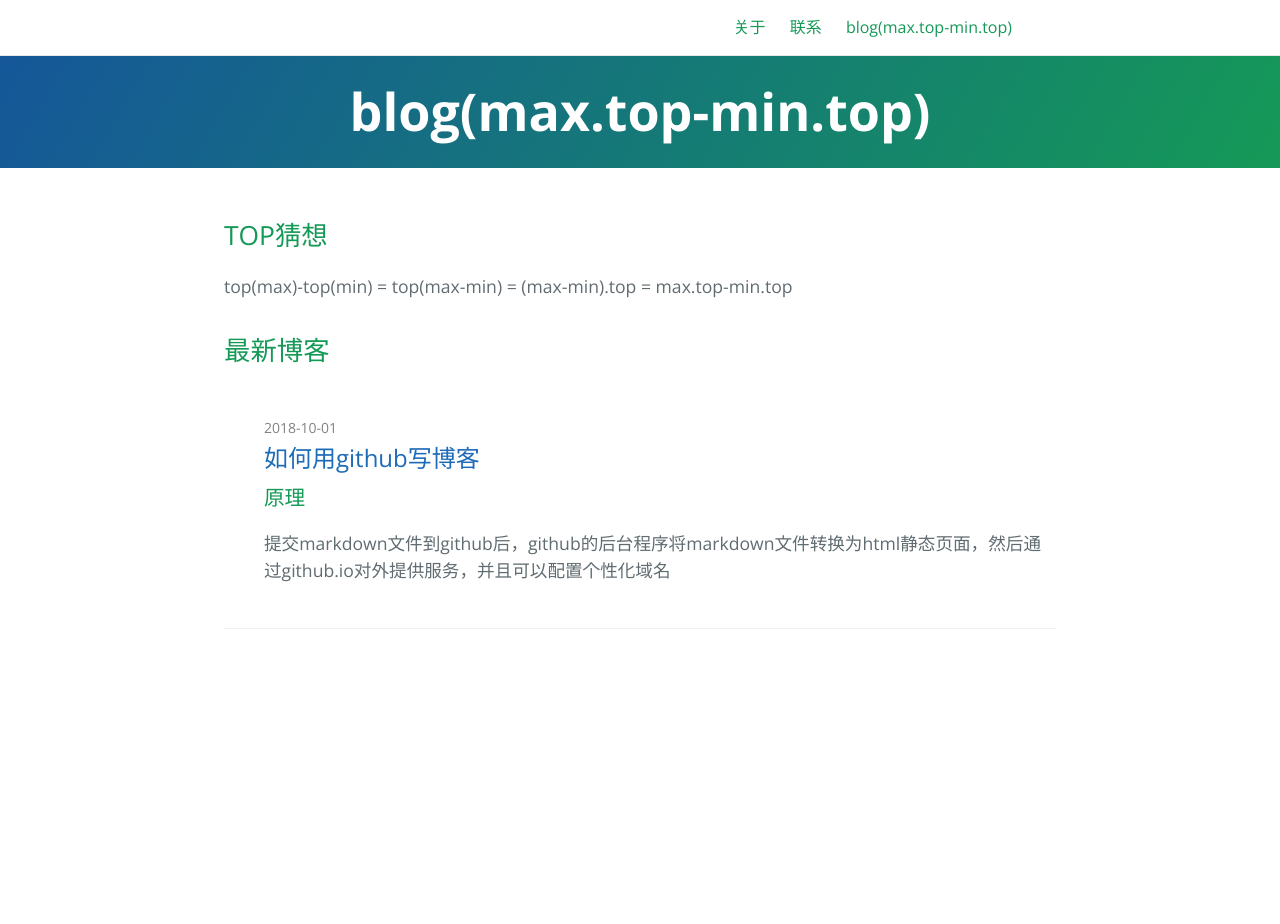
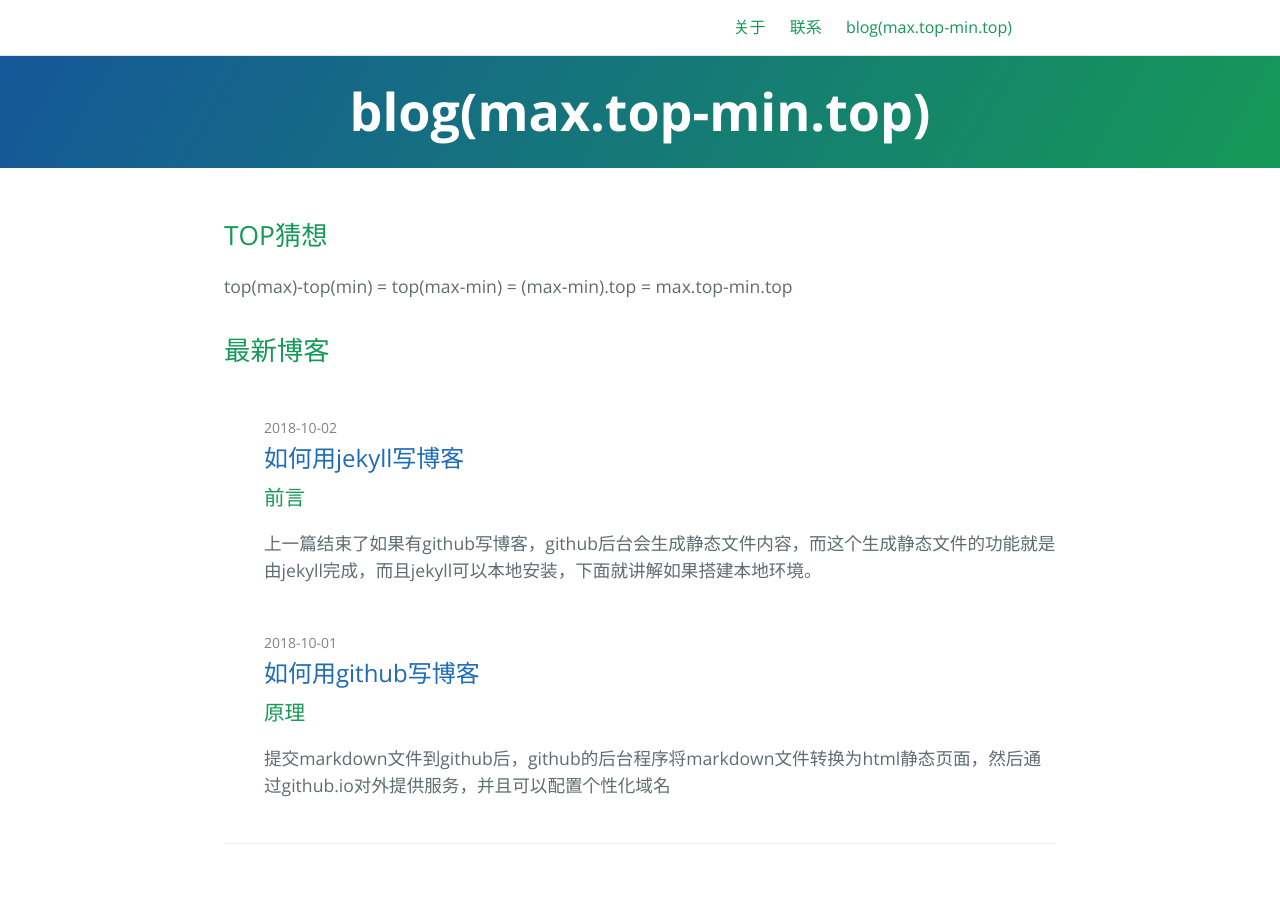
Before and after one commit to shangqianliu/jekyll.321zou.com, a Jekyll site: the page built from index.md, in a window 1280 px wide. Built offline with Jekyll 4.4.1, drawn with Linux system fonts in a browser that asks for light colours; comment, search, counter and statistics services are not loaded; the repository's description, which GitHub fills in, is left out; before the commit the page ends 900 px from its top, so only the background shows below that.

Commit message:
添加博客，使用jekyll，调整 ruby版本3.2+

````diff
--- a/_posts/2018-10-02-writeblogwithgithub.markdown
+++ b/_posts/2018-10-02-writeblogwithgithub.markdown
@@ -18,7 +18,7 @@ author: "友"
 ### 变化
 项目文件中自动生成了_config.yml文件，这个是核心文件，缺少它就不生效，里面有很多配置属性：作者、网页说明、日期格式、_layouts中的变量（以site开头的变量）
 
-### 问题
+### 待续
 1. 新增的博客如何在首页自动显示？
 1. 在github网页上操作不方便预览，如何搭建本地环境？
 1. 如何调整网页风格？
--- /dev/null
+++ b/_posts/2018-10-02-writeblogwithjekyll.markdown
@@ -0,0 +1,32 @@
+---
+layout: post
+title: "如何用jekyll写博客"
+date: "2018-10-02 15:34:03 +0800"
+---
+
+### 前言
+上一篇结束了如果有github写博客，github后台会生成静态文件内容，而这个生成静态文件的功能就是由jekyll完成，而且jekyll可以本地安装，下面就讲解如果搭建本地环境。
+
+### 原理
+jekyll将markdown文件转换为html文件，就和java里面的freemarker类似
+
+jekyll使用ruby开发，ruby使用gem管理软件包（类似于java里面的maven）
+
+### 安装
+安装
+```
+brew install ruby  # macos
+# yum install ruby # linux ruby版本要>=2.1
+gem install jekyll
+gem install bundler
+gem install jekyll-theme-cayman-blog
+```
+### 使用
+安装完成之后，就可以使用jekyll创建博客空间，然后启动服务，通过浏览器访问，默认路径是：http://127.0.0.1:4000/
+
+```
+jekyll new blogName
+cd blogName
+jekyll server
+```
+访问[http://127.0.0.1:4000/](http://127.0.0.1:4000/)
````
Also changed, not shown: jekyll-theme-cayman-blog.gemspec.
